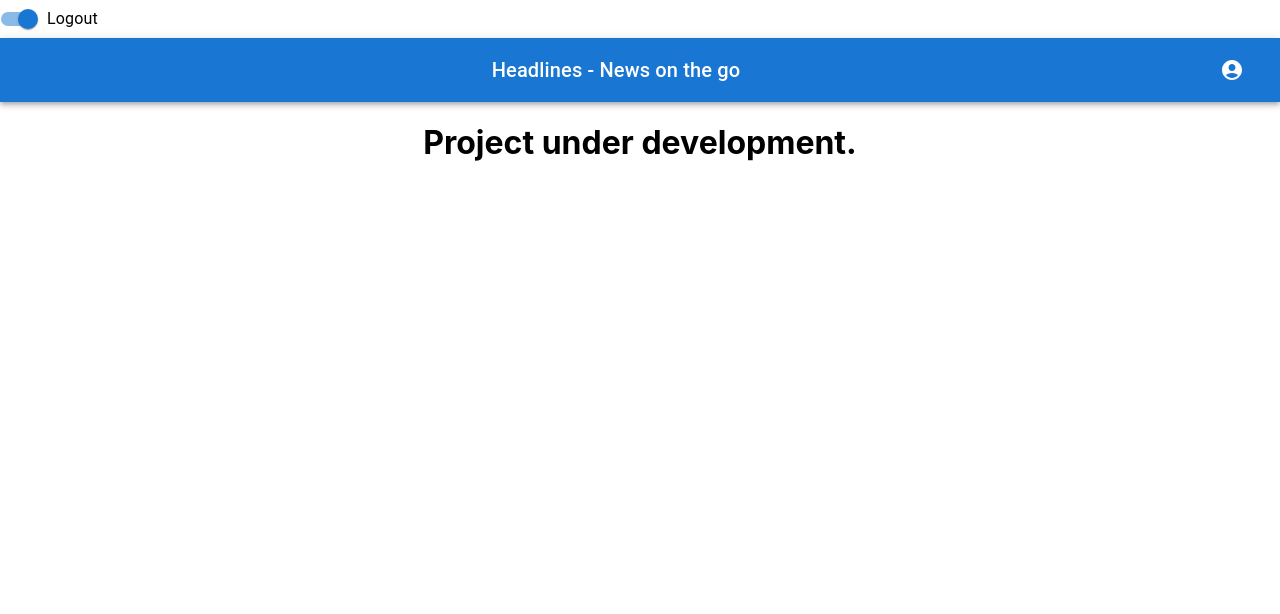
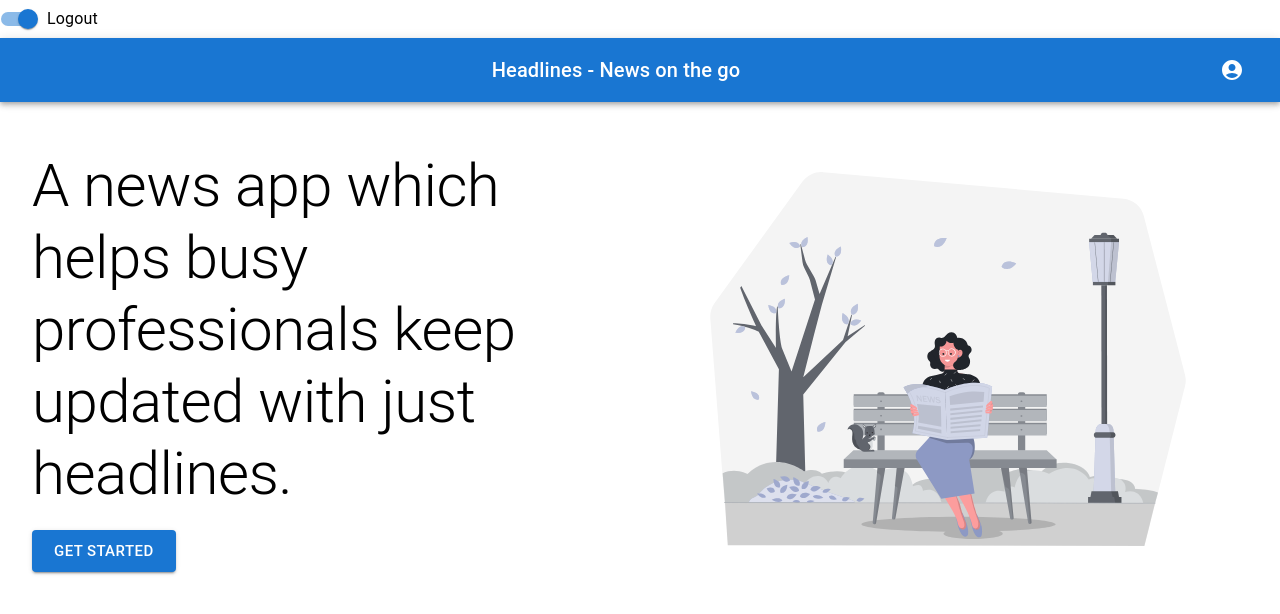
Before and after one commit to VishalLudhrani/headlines-newsapp, a React (Create React App) app: page / in a window 1280 px wide. Shown: the top 614 px of the page. Built offline with nearby package versions, Linux system fonts and the light colour scheme.

Commit message:
[feat] added hero section

```diff
--- a/src/App.js
+++ b/src/App.js
@@ -1,6 +1,7 @@
 import './App.css';
 import { createTheme } from '@mui/material';
 import Navbar from './components/Navbar';
+import Hero from './components/Hero';
 
 document.title = "Headlines - News on the go."
 
@@ -20,7 +21,7 @@ function App() {
   return (
     <div className="App">
       <Navbar />
-      <h1>Project under development.</h1>
+      <Hero />
     </div>
   );
 }
--- /dev/null
+++ b/src/components/Hero.js
@@ -0,0 +1,31 @@
+import * as React from 'react';
+import { Button, Grid, Typography } from "@mui/material";
+import { Box } from '@mui/system';
+
+const Hero = () => {
+  return(
+    <Grid container spacing={2} alignItems="center" padding="2em">
+      <Grid item md={6} align="left">
+        <Box container>
+          <Typography variant="h2" align="left">
+            A news app which helps busy professionals keep updated with just headlines.
+          </Typography>
+          <br />
+          <Button
+            color="primary"
+            disableRipple
+            variant="contained"
+            size="large"
+          >
+            Get started
+          </Button>
+        </Box>
+      </Grid>
+      <Grid item md={6}>
+        <img src="./hero-img.svg" width="100%" height="auto" />
+      </Grid>
+    </Grid>
+  );
+}
+
+export default Hero;
```
Also changed, not shown: public/hero-img.svg (added).
